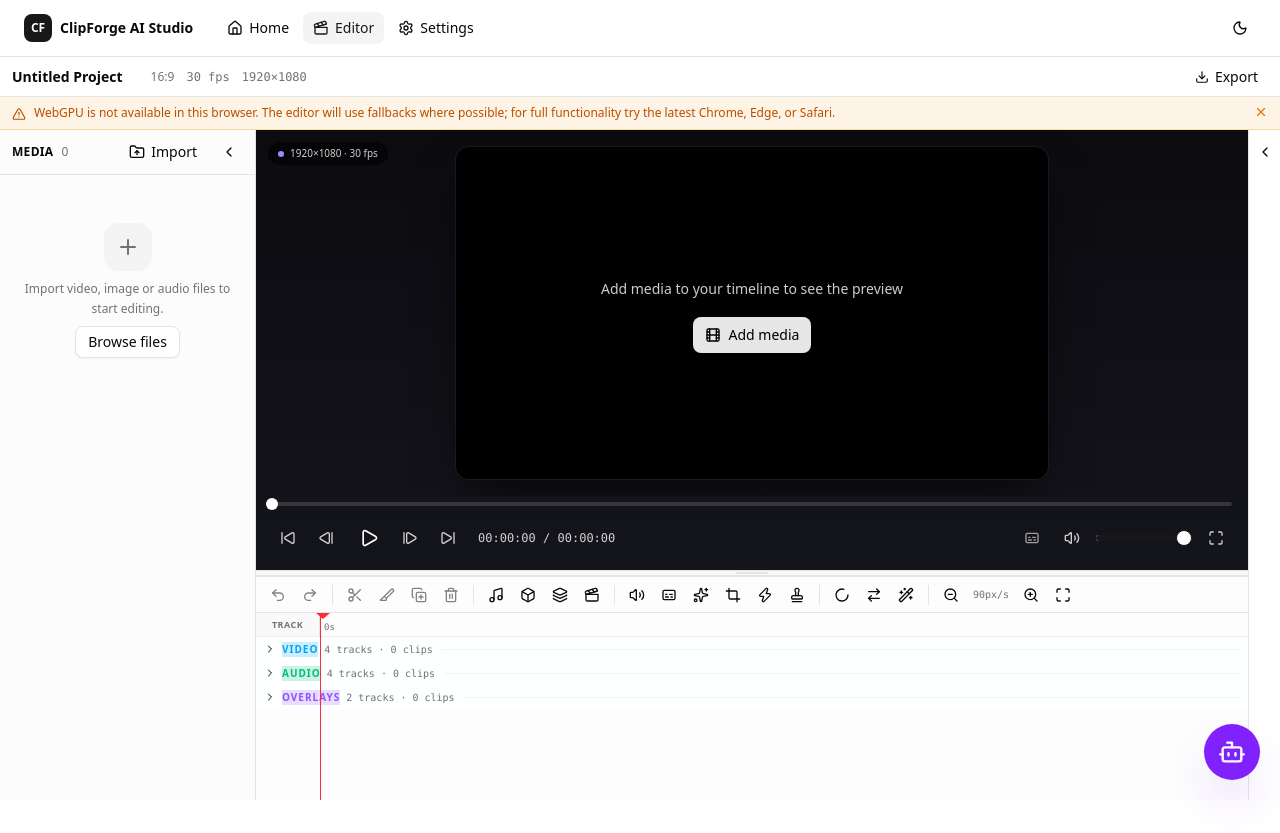
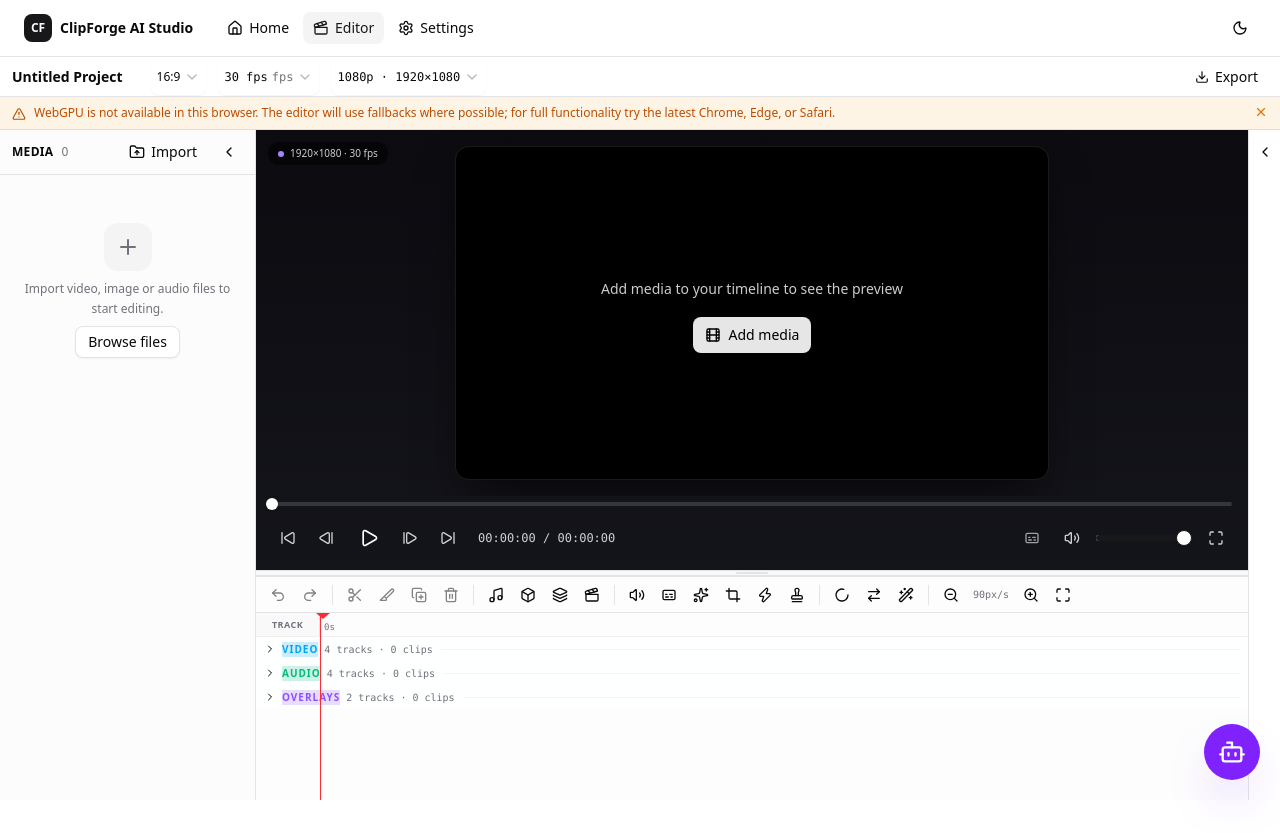
Before and after one commit to piyushmehta910/AI-Video-Editor, a React (Vite) app: page /editor in a window 1280 px wide. Built offline with nearby package versions, Linux system fonts and the light colour scheme.

Commit message:
Make aspect ratio, FPS, and resolution editable in header

```diff
--- a/src/ui/common/ProjectHeader.tsx
+++ b/src/ui/common/ProjectHeader.tsx
@@ -3,10 +3,39 @@ import { Download, Pencil } from 'lucide-react'
 import { useTimelineStore } from '@/stores/timelineStore'
 import { Button } from '@/components/ui/button'
 import { ExportDialog } from '@/ui/export/ExportDialog'
+import {
+  Select,
+  SelectContent,
+  SelectItem,
+  SelectTrigger,
+  SelectValue,
+} from '@/components/ui/select'
+
+const ASPECT_RATIOS = ['16:9', '9:16', '1:1', '4:5', '21:9', '3:2', '2:3'] as const
+const FPS_OPTIONS = [24, 25, 30, 48, 50, 60]
+const RESOLUTIONS = [
+  { label: '360p', w: 640, h: 360 },
+  { label: '480p', w: 854, h: 480 },
+  { label: '720p', w: 1280, h: 720 },
+  { label: '1080p', w: 1920, h: 1080 },
+  { label: '1440p', w: 2560, h: 1440 },
+  { label: '4K', w: 3840, h: 2160 },
+]
+
+function dimsForAspect(current: { width: number; height: number }, ratio: number): { width: number; height: number } {
+  const max = Math.max(current.width, current.height)
+  if (ratio >= 1) {
+    const h = Math.round(max / ratio)
+    return { width: max, height: Math.max(2, h) }
+  }
+  const w = Math.round(max * ratio)
+  return { width: Math.max(2, w), height: max }
+}
 
 export function ProjectHeader() {
   const project = useTimelineStore((s) => s.project)
   const renameProject = useTimelineStore((s) => s.renameProject)
+  const setProjectSettings = useTimelineStore((s) => s.setProjectSettings)
   const [exportOpen, setExportOpen] = React.useState(false)
   const [editingName, setEditingName] = React.useState(false)
   const [nameDraft, setNameDraft] = React.useState(project.name)
@@ -48,17 +77,67 @@ export function ProjectHeader() {
         </button>
       )}
 
-      <span className="text-muted-foreground hidden text-xs md:block">
-        {project.aspectRatio}
-      </span>
+      <Select
+        value={project.aspectRatio}
+        onValueChange={(v) => {
+          const ratio = ASPECT_RATIOS.find((r) => r === v)
+          if (ratio) {
+            const [w, h] = ratio.split(':').map(Number)
+            const dims = dimsForAspect(project, w / h)
+            setProjectSettings({ aspectRatio: v, width: dims.width, height: dims.height })
+          }
+        }}
+      >
+        <SelectTrigger className="h-7 w-auto min-w-0 gap-1 border-0 bg-transparent px-1.5 text-xs hover:bg-muted">
+          <SelectValue />
+        </SelectTrigger>
+        <SelectContent>
+          {ASPECT_RATIOS.map((r) => (
+            <SelectItem key={r} value={r}>{r}</SelectItem>
+          ))}
+        </SelectContent>
+      </Select>
 
-      <span className="text-muted-foreground hidden text-xs font-mono md:block">
-        {project.fps} fps
-      </span>
+      <Select
+        value={String(project.fps)}
+        onValueChange={(v) => setProjectSettings({ fps: Number(v) })}
+      >
+        <SelectTrigger className="h-7 w-auto min-w-0 gap-1 border-0 bg-transparent px-1.5 text-xs font-mono hover:bg-muted">
+          <SelectValue /> <span className="text-muted-foreground">fps</span>
+        </SelectTrigger>
+        <SelectContent>
+          {FPS_OPTIONS.map((f) => (
+            <SelectItem key={f} value={String(f)}>{f} fps</SelectItem>
+          ))}
+        </SelectContent>
+      </Select>
 
-      <span className="text-muted-foreground hidden text-xs font-mono md:block">
-        {project.width}×{project.height}
-      </span>
+      <Select
+        value={`${project.width}x${project.height}`}
+        onValueChange={(v) => {
+          const [w, h] = v.split('x').map(Number)
+          const ratio = w / h
+          let bestLabel = project.aspectRatio
+          let bestDiff = Infinity
+          for (const a of ASPECT_RATIOS) {
+            const [aw, ah] = a.split(':').map(Number)
+            const diff = Math.abs(aw / ah - ratio)
+            if (diff < bestDiff) { bestDiff = diff; bestLabel = a }
+          }
+          setProjectSettings({ width: w, height: h, aspectRatio: bestLabel })
+        }}
+      >
+        <SelectTrigger className="h-7 w-auto min-w-0 gap-1 border-0 bg-transparent px-1.5 text-xs font-mono hover:bg-muted">
+          <SelectValue />
+        </SelectTrigger>
+        <SelectContent>
+          {RESOLUTIONS.map((r) => (
+            <SelectItem key={r.label} value={`${r.w}x${r.h}`}>
+              {r.label} · {r.w}×{r.h}
+            </SelectItem>
+          ))}
+        </SelectContent>
+      </Select>
 
       <div className="ml-auto flex items-center gap-1.5">
         <Button
```
